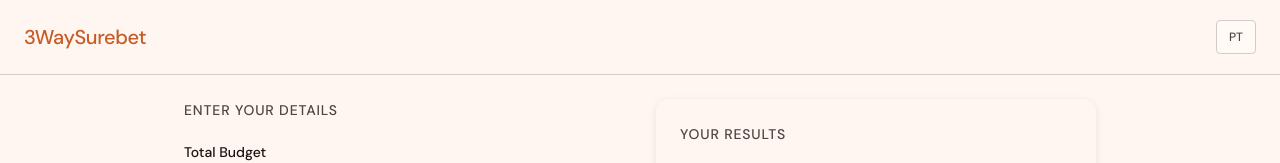
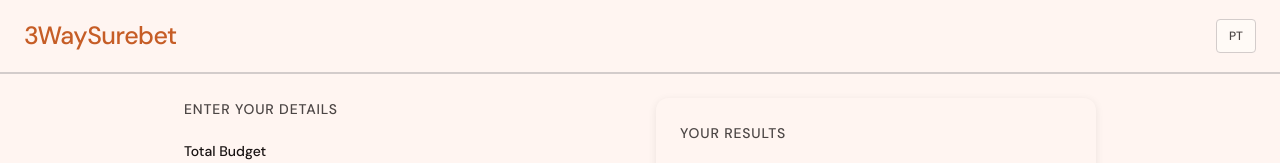
Before and after one commit to Extraterra1/Surebet-Calc, a React (Vite) app: page / in a window 1280 px wide. Shown: the top 163 px of the page. Built offline with nearby package versions, Linux system fonts and the light colour scheme.

Commit message:
Bolder header with larger logo and thicker border

```diff
--- a/src/App.css
+++ b/src/App.css
@@ -5,8 +5,8 @@
 }
 
 .header {
-  padding: var(--space-5) var(--space-6);
-  border-bottom: 1px solid var(--color-divider);
+  padding: var(--space-4) var(--space-6);
+  border-bottom: 2px solid var(--color-divider);
   display: flex;
   justify-content: space-between;
   align-items: center;
@@ -31,8 +31,8 @@
 }
 
 .logo {
-  font-size: var(--text-lg);
-  font-weight: var(--weight-medium);
+  font-size: var(--text-xl);
+  font-weight: 600;
   color: var(--color-brand);
   margin: 0;
   letter-spacing: -0.02em;
```
